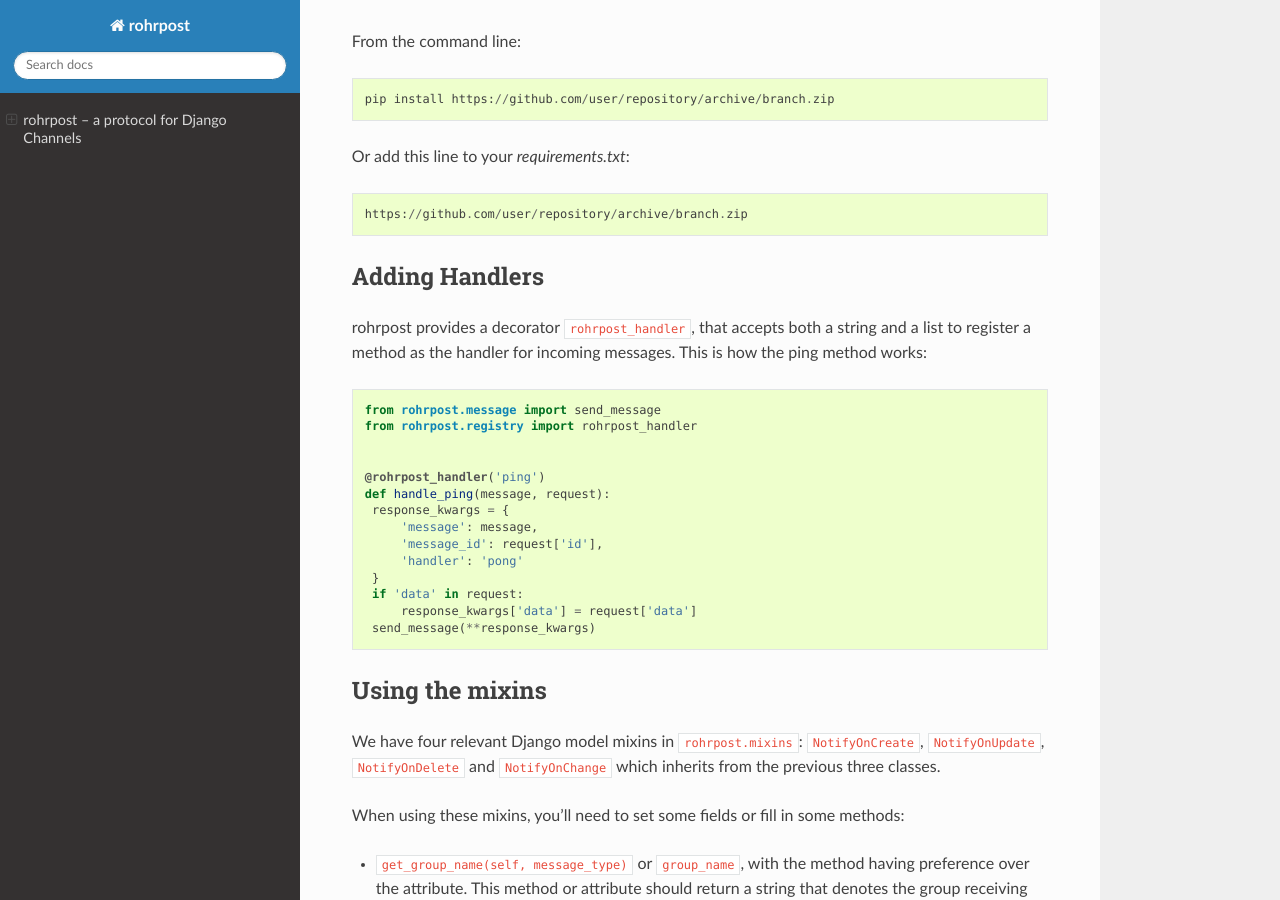
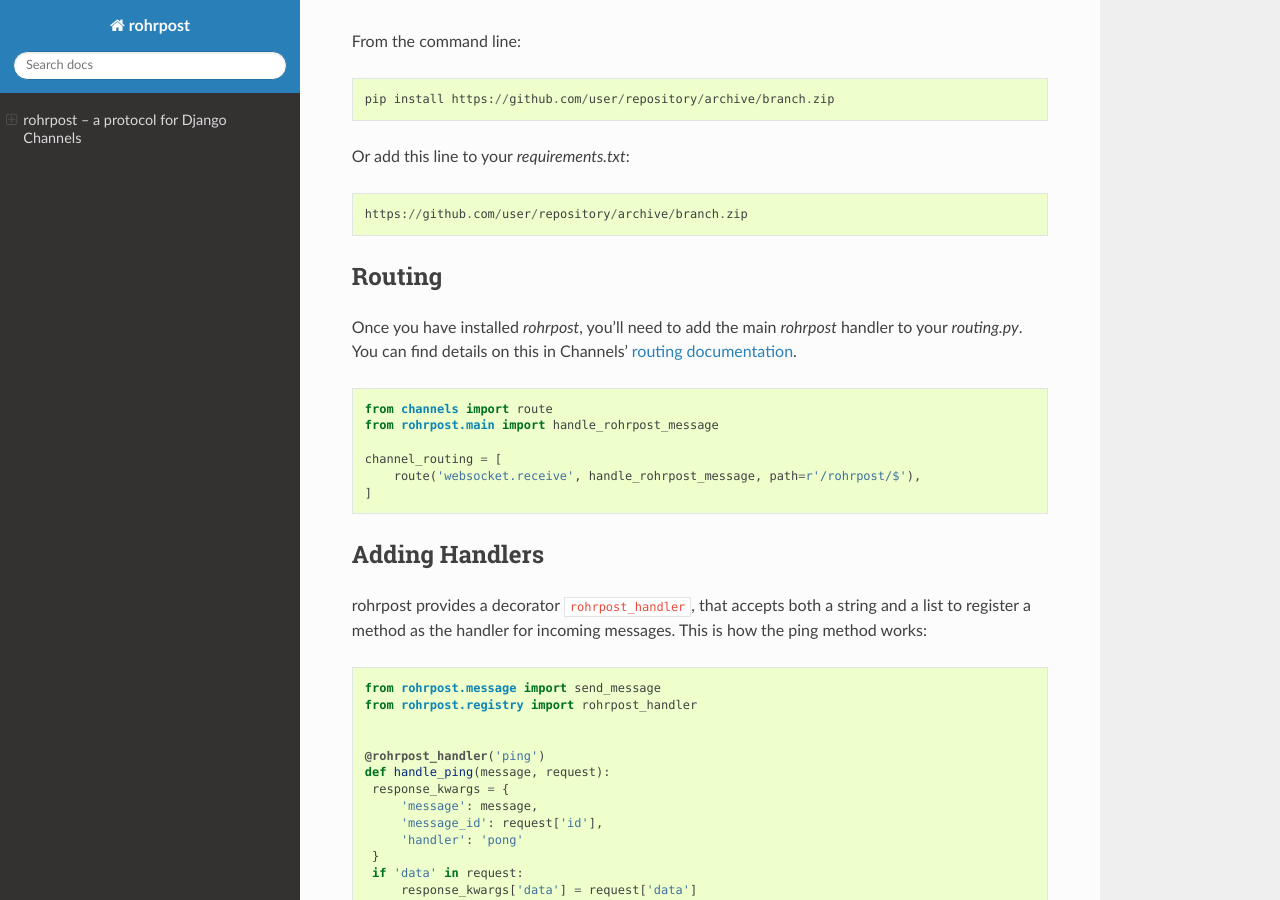
Before and after one commit to axsemantics/rohrpost, a Sphinx documentation site: the page built from doc/index.rst, in a window 1280 px wide and 900 px high, scrolled down 1150 px. Built offline with Sphinx 7.4.7 and the Read the Docs theme 2.0.0, drawn with Linux system fonts in a browser that asks for light colours.

Commit message:
Document routing setup

```diff
--- a/doc/index.rst
+++ b/doc/index.rst
@@ -59,6 +59,23 @@
 Or add this line to your `requirements.txt`::
 
     https://github.com/user/repository/archive/branch.zip
+
+
+Routing
+-------
+
+Once you have installed `rohrpost`, you'll need to add the main `rohrpost`
+handler to your `routing.py`. You can find details on this in Channels'
+`routing documentation`_.
+
+.. code:: Python
+
+    from channels import route
+    from rohrpost.main import handle_rohrpost_message
+
+    channel_routing = [
+        route('websocket.receive', handle_rohrpost_message, path=r'/rohrpost/$'),
+    ]
 
 
 Adding Handlers
@@ -149,3 +166,4 @@
 .. _channels: https://github.com/django/channels
 .. _Django's: http://djangoproject.com/
 .. _rohrpost.js: https://github.com/axsemantics/rohrpost-js
+.. _routing documentation: http://channels.readthedocs.io/en/latest/routing.html
```
